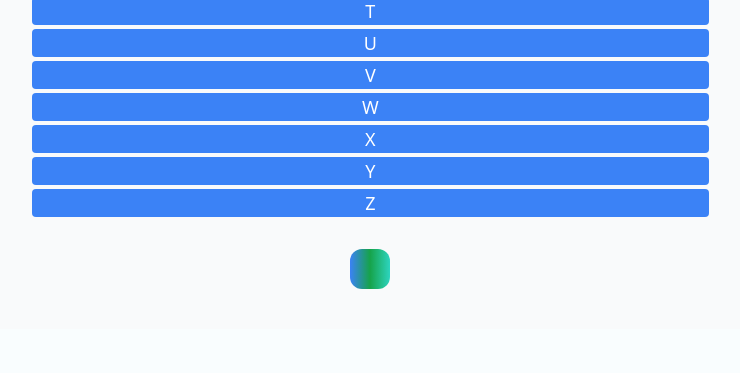
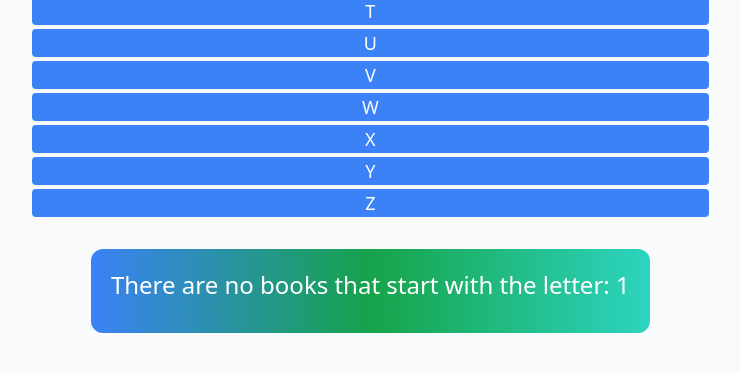
Before and after one commit to GCacho/FullStack-DjangoReactViteTailwindPostgre, a Django app: page /books/1/ in a window 1280 px wide. Shown: the part 965-1338 px from the top of the page, without its empty margins (322-1062 px from the left). Before the commit the page ends 1254 px from the top, so only its background shows below. Run offline with Django 4.2, Linux system fonts and the light colour scheme; data that the repository does not hold is empty; some libraries are stand-ins or nearby versions.

Commit message:
Style HotFix

```diff
--- a/src/books/templates/books/main.html
+++ b/src/books/templates/books/main.html
@@ -70,7 +70,7 @@
             <h3 class="text-2xl font-bold rounded-lg lg:w-1/5 mb-6 lg:mb-0">Search by Letters:</h3>
             <div class="grid grid-cols-13 md:grid-cols-26 gap-1 lg:w-3/5">
                 {% for letter in letters %}
-                    <a href="{% url 'books:main' letter %}" class="{% if letter == selected_letter %} underline {% endif %} text-center px-1.5 py-.5 bg-blue-500 text-xs sm:text-lg text-white rounded hover:bg-blue-700 focus:outline-none focus:ring-2 focus:ring-blue-500 focus:ring-opacity-50">
+                    <a href="{% url 'books:main' letter %}" class="{% if letter == selected_letter %} bg-purple-600 {% endif %} text-center px-1.5 py-.5 bg-blue-500 text-xs sm:text-lg text-white rounded hover:bg-blue-700 focus:outline-none focus:ring-2 focus:ring-blue-500 focus:ring-opacity-50">
                         {{ letter|upper }}
                     </a>
                 {% endfor %}
@@ -92,6 +92,8 @@
                             {% endfor %}
                         </ul>
                     </div>
+                {% else %}
+                <h3 class="text-2xl rounded-lg mb-3 text-center text-white">There are no books that start with the letter: {{ selected_letter|upper }}</h3>
                 {% endif %}
             </div>
         </div>
```
